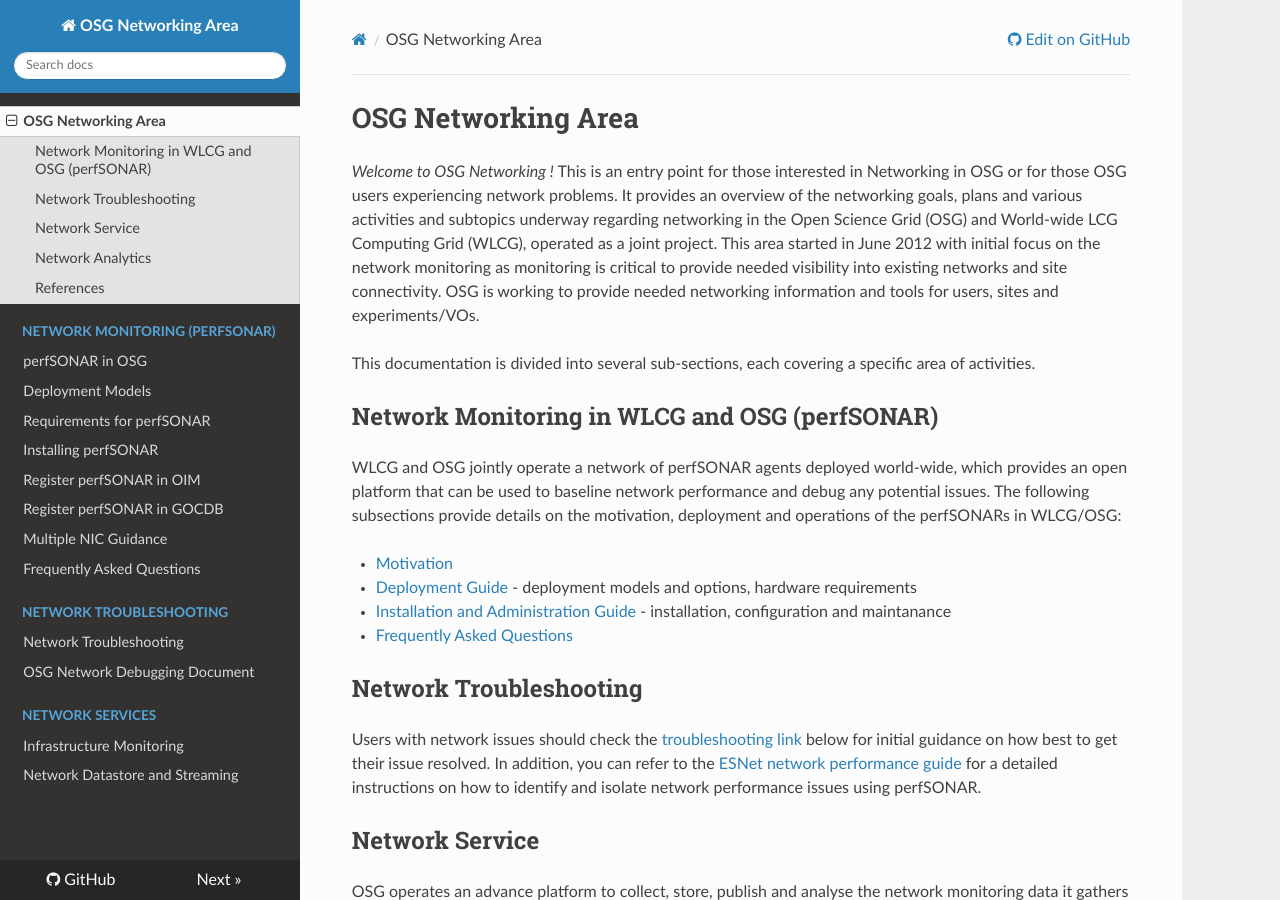
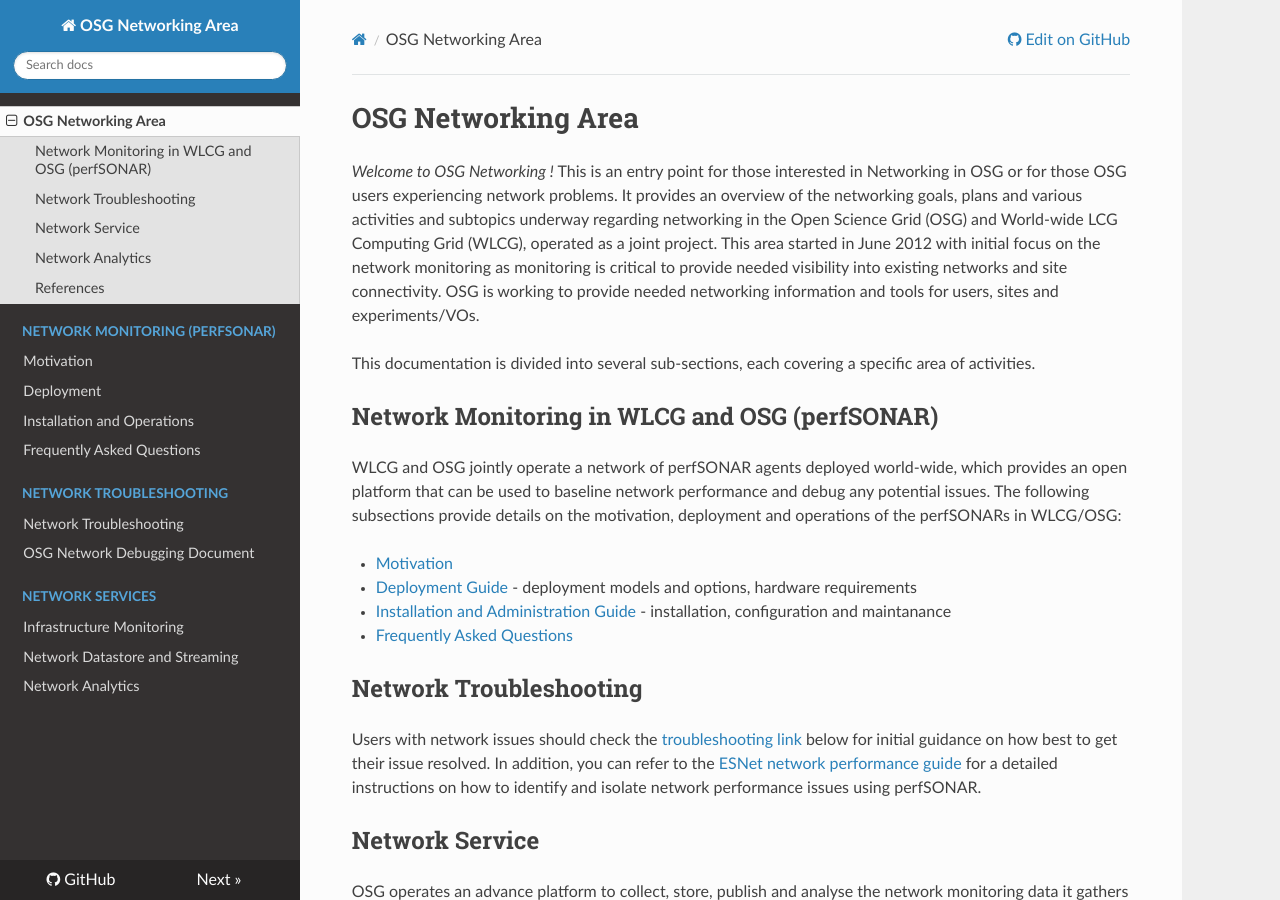
Before and after one commit to osg-htc/networking, an MkDocs documentation site: the page built from docs/index.md, in a window 1280 px wide and 900 px high. Built offline with MkDocs 1.6.1, drawn with Linux system fonts in a browser that asks for light colours; nearby versions of some CDN libraries; old or Windows-style settings are respelled for this version of MkDocs.

Commit message:
Update mkdocs.yml

```diff
--- a/mkdocs.yml
+++ b/mkdocs.yml
@@ -10,13 +10,9 @@
 pages:
   - OSG Networking Area: 'index.md'
   - Network Monitoring (perfSONAR):
-    - 'perfSONAR in OSG': 'perfsonar-in-osg.md'
-    - 'Deployment Models': 'perfsonar/deployment-models.md'
-    - 'Requirements for perfSONAR': 'perfsonar/requirements.md'
-    - 'Installing perfSONAR': 'perfsonar/installation.md'
-    - 'Register perfSONAR in OIM': 'perfsonar/register-ps-in-oim.md'
-    - 'Register perfSONAR in GOCDB': 'perfsonar/register-ps-in-gocdb.md'
-    - 'Multiple NIC Guidance': 'perfsonar/multiple-nic-guidance.md'
+    - 'Motivation': 'perfsonar-in-osg.md'
+    - 'Deployment': 'perfsonar/deployment-models.md'
+    - 'Installation and Operations': 'perfsonar/installation.md'
     - 'Frequently Asked Questions': 'perfsonar/faq.md'
   - Network Troubleshooting:
     - 'Network Troubleshooting': 'network-troubleshooting.md'
@@ -24,6 +20,7 @@
   - Network Services:
     - 'Infrastructure Monitoring': 'perfsonar/psetf.md'
     - 'Network Datastore and Streaming' : 'osg-network-services.md'
+    - 'Network Analytics' : 'osg-network-analytics.md'
 
 markdown_extensions:
   - admonition
```
